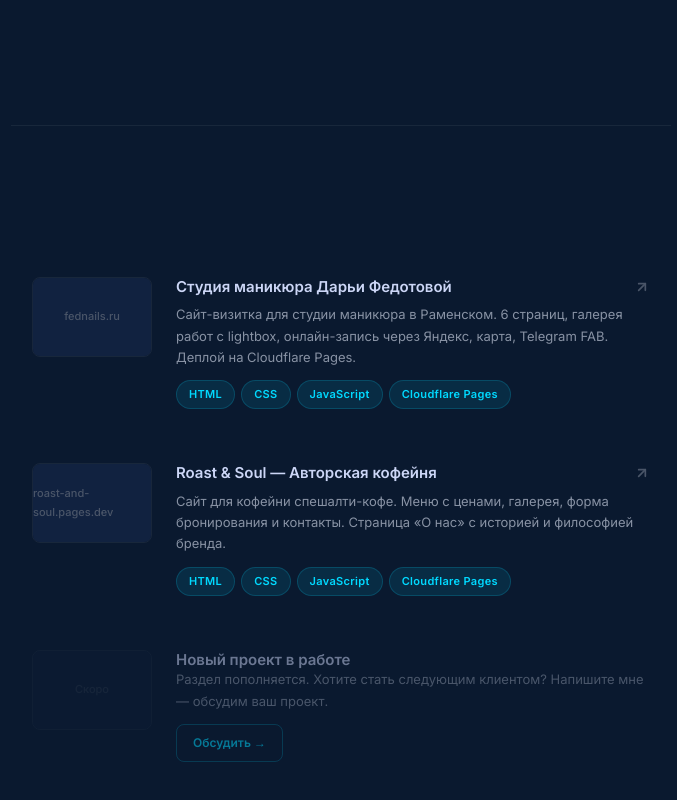
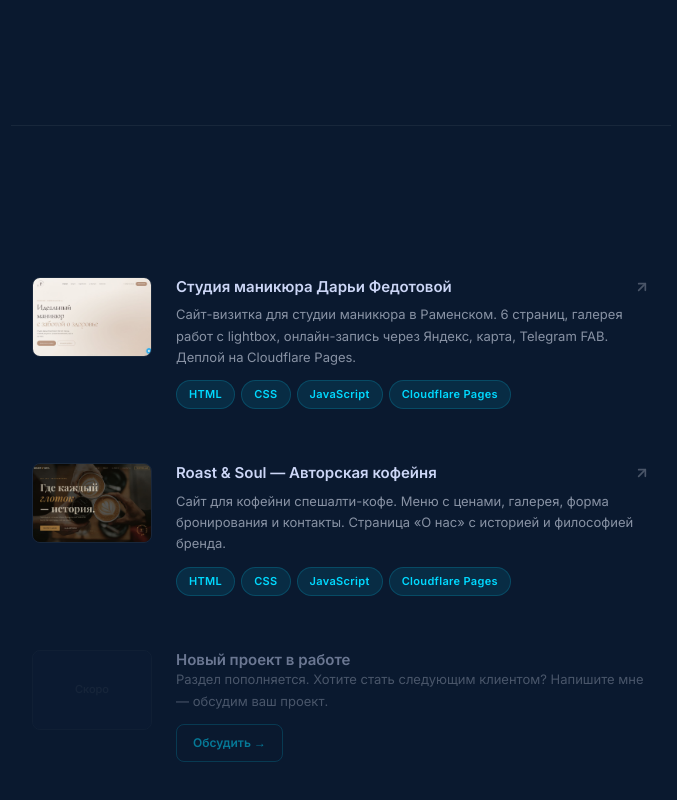
Before and after one commit to garcho2408-cloud/ayk-portfolio, a plain HTML site: page index.html in a window 1280 px wide. Shown: the part 755-1555 px from the top of the page, without its empty margins (529-1206 px from the left). Drawn offline with Linux system fonts and the light colour scheme.

Commit message:
Add project screenshots

```diff
--- a/css/styles.css
+++ b/css/styles.css
@@ -247,6 +247,15 @@ ul { list-style: none; }
   border: 1px solid var(--border);
 }
 
+.project-card__preview img {
+  width: 100%;
+  height: 100%;
+  object-fit: cover;
+  object-position: top;
+  transition: transform 0.4s var(--ease);
+}
+.project-card:hover .project-card__preview img { transform: scale(1.04); }
+
 .project-card__img-placeholder {
   width: 100%;
   height: 100%;
--- a/index.html
+++ b/index.html
@@ -88,7 +88,7 @@
 
         <a href="https://fed-nails.pages.dev/" target="_blank" rel="noopener" class="project-card">
           <div class="project-card__preview">
-            <div class="project-card__img-placeholder">fednails.ru</div>
+            <img src="images/fednails.jpg" alt="Студия маникюра Дарьи Федотовой">
           </div>
           <div class="project-card__info">
             <div class="project-card__header">
@@ -107,7 +107,7 @@
 
         <a href="https://roast-and-soul.pages.dev" target="_blank" rel="noopener" class="project-card">
           <div class="project-card__preview">
-            <div class="project-card__img-placeholder">roast-and-soul.pages.dev</div>
+            <img src="images/roastandsoul.jpg" alt="Roast & Soul">
           </div>
           <div class="project-card__info">
             <div class="project-card__header">
```
Also changed, not shown: images/fednails.jpg (added), images/roastandsoul.jpg (added).
